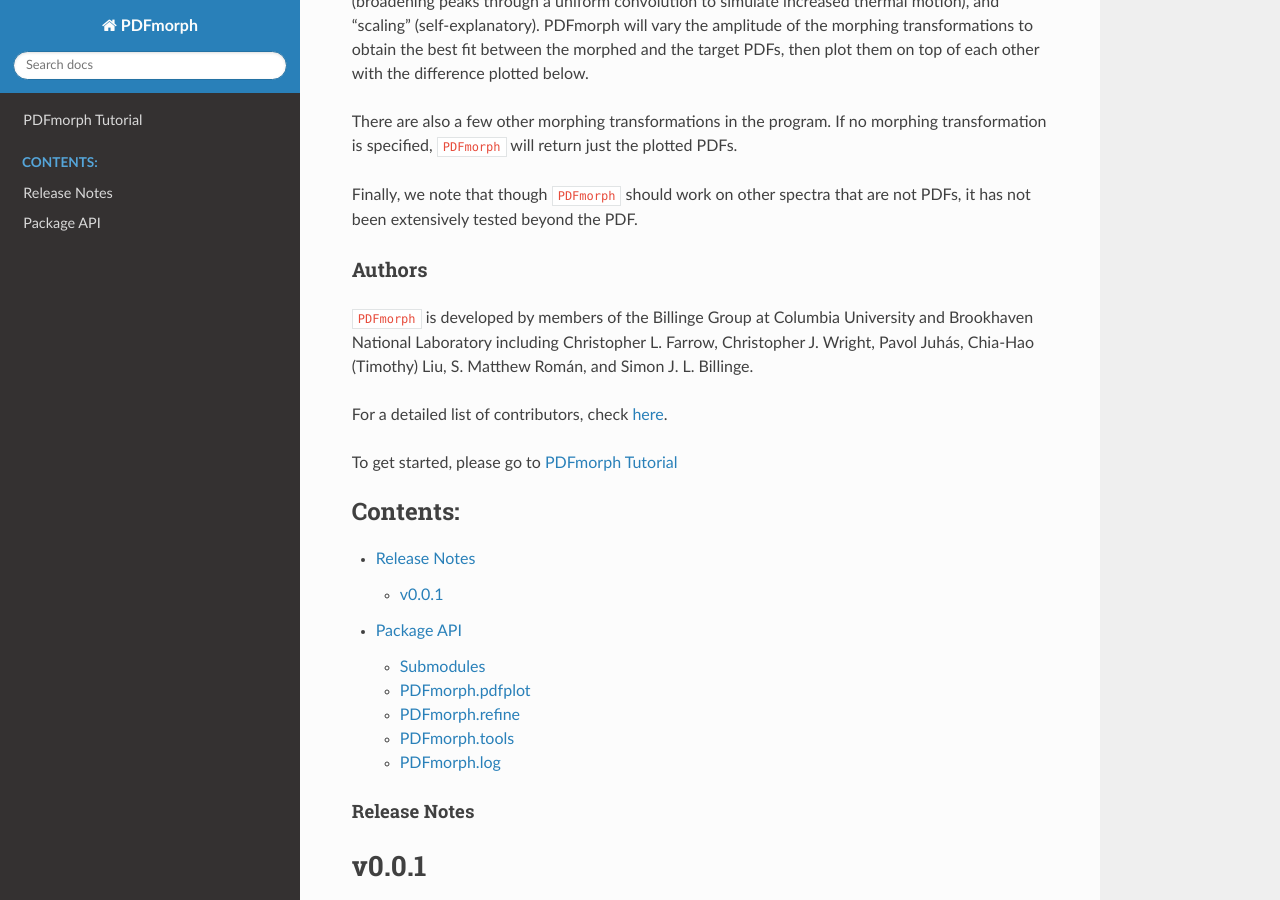
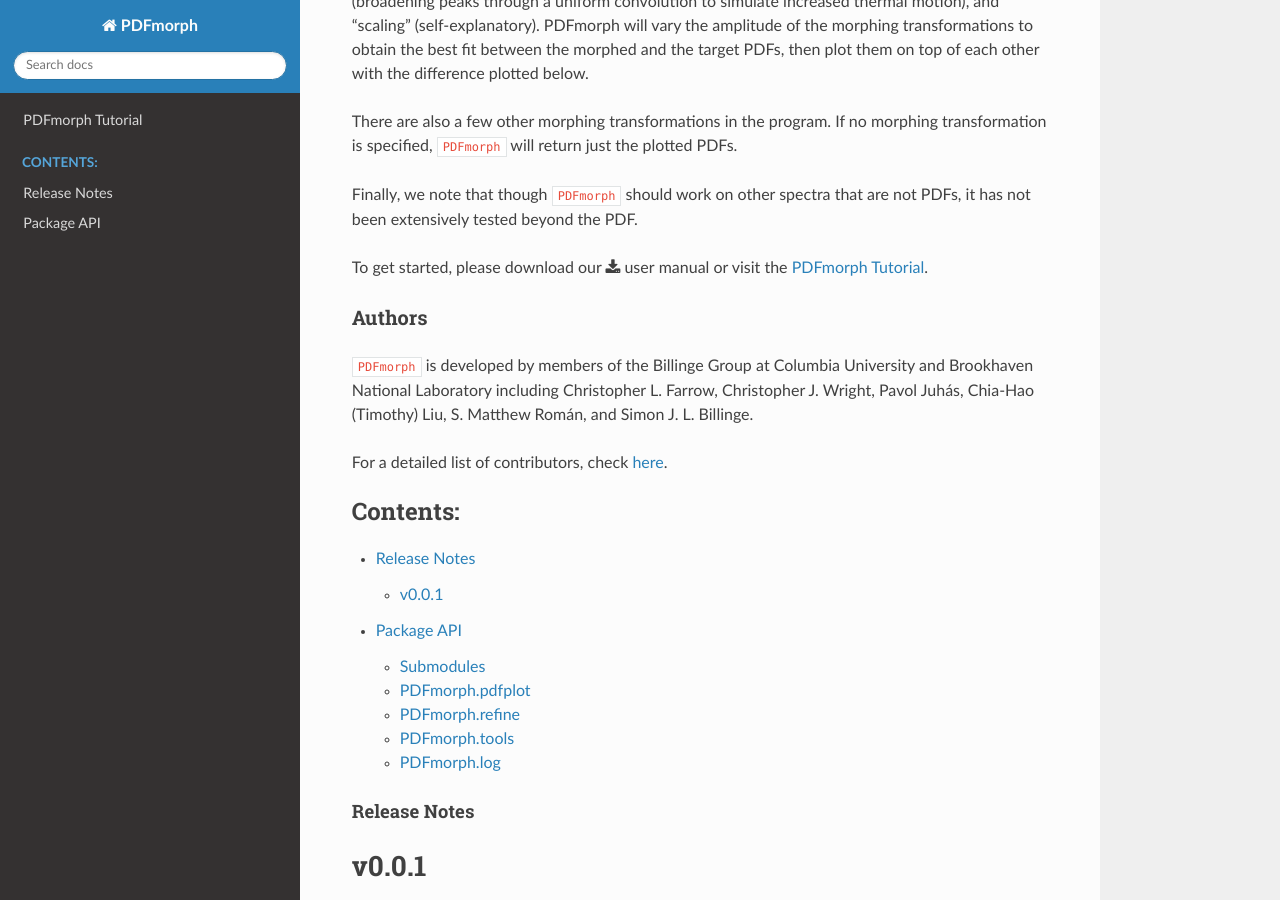
Before and after one commit to diffpy/diffpy.pdfmorph, a Sphinx documentation site: the page built from doc/manual/source/index.rst, in a window 1280 px wide and 900 px high, scrolled down 565 px. Built offline with Sphinx 7.4.7 and the Read the Docs theme 2.0.0, drawn with Linux system fonts in a browser that asks for light colours; pages that are not in the unit, such as notebooks, are missing from menus.

Commit message:
Add links to manual and package

```diff
--- a/README.rst
+++ b/README.rst
@@ -113,7 +113,8 @@
 USING PDFmorph
 ------------------------------------------------------------------------
 
-For detailed instructions and full tutorial, consult online documentation.
+For detailed instructions and full tutorial, consult the user manual
+on our `website <www.diffpy.org/diffpy.pdfmorph/>`.
 
 Once the required software, including PDFmorph is all installed, open
 up a terminal and check installation has worked properly by running ::
--- a/doc/manual/source/index.rst
+++ b/doc/manual/source/index.rst
@@ -35,6 +35,8 @@
 Finally, we note that though ``PDFmorph`` should work on other spectra
 that are not PDFs, it has not been extensively tested beyond the PDF.
 
+To get started, please download our :download:`user manual  <../pdfmorph.pdf>`
+or visit the :ref:`quick_start`.
 
 Authors
 -------
@@ -46,8 +48,6 @@
 
 For a detailed list of contributors, check `here
 <https://github.com/diffpy/diffpy.pdfmorph/graphs/contributors>`_.
-
-To get started, please go to :ref:`quick_start`
 
 .. toctree::
    :maxdepth: 3
--- a/doc/manual/source/quickstart.rst
+++ b/doc/manual/source/quickstart.rst
@@ -4,7 +4,8 @@
 #################
 
 Welcome! This will be a quick tutorial to accquaint users with PDFmorph
-and some of what it can do.
+and some of what it can do. For a more detailed tutorial, check out
+our :download:`user manual <../pdfmorph.pdf>`.
 
 As we described in the README and installation instructions, please make
 sure that you are familiar with working with your command line terminal
```
Also changed, not shown: 2 other files.
